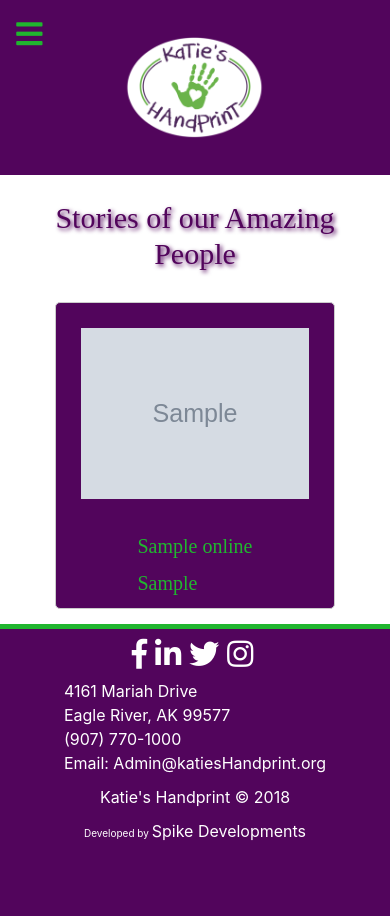
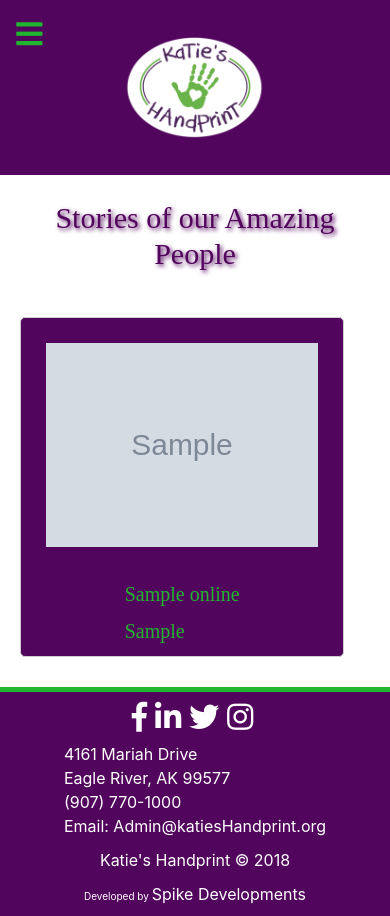
Before and after one commit to sgt-spike/khp, a PHP site: page /familystories.php?page=Gallery in a window 390 px wide. Before the commit the page ends 841 px from the top, so only its background shows below. Run offline with PHP 8.4, Linux system fonts and the light colour scheme; tables that the repository leaves empty or names only in its code hold one stand-in row (values such as "Sample post"); grey boxes marked "Sample" are stand-in pictures; some web fonts are replaced.

Commit message:
CSS fixes

```diff
--- a/css/main.css
+++ b/css/main.css
@@ -230,7 +230,7 @@ main.container-main #main-art p {
 }
 
 /* Styling for Family Stories Page */
-main.container-main #stories-ul {
+main.container-main .stories-ul {
   -ms-grid-row: 2;
   -ms-grid-row-span: 6;
   grid-row: 2/8;
@@ -242,23 +242,23 @@ main.container-main #stories-ul {
   padding: 0 50px;
 }
 
-main.container-main #stories-ul p.error {
+main.container-main .stories-ul p.error {
   color: red;
   font-size: 3rem;
   font-weight: 700;
 }
 
-main.container-main #stories-ul a:nth-child(even) {
+main.container-main .stories-ul a:nth-child(even) {
   padding: 25px;
 }
 
-main.container-main #stories-ul a {
+main.container-main .stories-ul a {
   text-decoration: none;
   cursor: pointer;
   cursor-padding: 25px;
 }
 
-main.container-main #stories-ul a li.gallery {
+main.container-main .stories-ul a li.gallery {
   display: -webkit-box;
   display: -ms-flexbox;
   display: flex;
@@ -274,12 +274,12 @@ main.container-main #stories-ul a li.gallery {
   list-style: none;
 }
 
-main.container-main #stories-ul a li.gallery:hover {
+main.container-main .stories-ul a li.gallery:hover {
   border: 1px solid #777;
   cursor: pointer;
 }
 
-main.container-main #stories-ul a li.gallery .img-main {
+main.container-main .stories-ul a li.gallery .img-main {
   width: 15%;
   height: 25%;
   padding: 25px;
@@ -288,18 +288,18 @@ main.container-main #stories-ul a li.gallery .img-main {
       align-self: center;
 }
 
-main.container-main #stories-ul a li.gallery div.desc {
+main.container-main .stories-ul a li.gallery div.desc {
   -ms-flex-item-align: center;
       -ms-grid-row-align: center;
       align-self: center;
 }
 
-main.container-main #stories-ul a li.gallery div.desc h2 {
+main.container-main .stories-ul a li.gallery div.desc h2 {
   margin: 0 0 25px 0;
   text-align: center;
 }
 
-main.container-main #stories-ul a li.gallery div.desc p {
+main.container-main .stories-ul a li.gallery div.desc p {
   text-align: left;
   font-size: 2rem;
   margin: 0;
--- a/css/main.sass
+++ b/css/main.sass
@@ -138,7 +138,7 @@ main.container-main
 
 /* Styling for Family Stories Page */
 main.container-main
-   #stories-ul
+   .stories-ul
       grid-row: 2/8
       @include justify-align-self_center
       padding: 0 50px
--- a/css/mobile.css
+++ b/css/mobile.css
@@ -158,28 +158,30 @@
     padding: inherit;
   }
   /* Main Family Stories page */
-  main.container-main #stories-h1 {
+  main.container-main .main-h1 {
     margin: 0;
   }
-  main.container-main #stories-ul a li.gallery {
+  main.container-main .stories-ul {
+    padding: 15px;
+  }
+  main.container-main .stories-ul a li.gallery {
     -webkit-box-orient: vertical;
     -webkit-box-direction: normal;
         -ms-flex-direction: column;
             flex-direction: column;
   }
-  main.container-main #stories-ul a li.gallery .img-main {
+  main.container-main .stories-ul a li.gallery .img-main {
     height: auto;
     width: 100%;
   }
-  main.container-main #stories-ul a li.gallery div.desc h2, main.container-main #stories-ul a li.gallery div.desc p {
+  main.container-main .stories-ul a li.gallery div.desc h2, main.container-main .stories-ul a li.gallery div.desc p {
     margin: 10px;
   }
-  /* Mobile Style for Nathan's page */
-  main.container-main article#art-nathan img.img-nathan {
-    max-width: 50%;
+  main.container-main div.slideshow-container {
+    max-width: 75%;
   }
-  main.container-main img#nathan3 {
-    max-width: 50%;
+  main.container-main div.story-article {
+    padding: 25px 25px;
   }
   /* Mobile Style for who we are */
   main.container-main article.whoweare-art {
--- a/css/mobile.sass
+++ b/css/mobile.sass
@@ -121,9 +121,10 @@
 
    /* Main Family Stories page */
    main.container-main
-      #stories-h1
+      .main-h1
          margin: 0
-      #stories-ul
+      .stories-ul
+         padding: 15px
          a
             li.gallery
                flex-direction: column
@@ -133,15 +134,12 @@
                div.desc
                   h2, p
                      margin: 10px
+      div.slideshow-container
+         max-width: 75%
+      div.story-article
+         padding: 25px 25px
 
 
-   /* Mobile Style for Nathan's page */
-   main.container-main
-      article#art-nathan
-         img.img-nathan
-            max-width: 50%
-      img#nathan3
-         max-width: 50%
    /* Mobile Style for who we are */
    main.container-main
       article.whoweare-art
--- a/php/header.php
+++ b/php/header.php
@@ -19,13 +19,13 @@
             <a class="nav-sidebar-item-a" href="index.php" id="sidebar-home" onclick="setActiveLink()">Home</a>
          </li>
          <li class="nav-sidebar-item" >
-            <a class="nav-sidebar-item-a" href="familystories.php?q=stories" id="sidebar-stories">Family Stories</a>
+            <a class="nav-sidebar-item-a" href="familystories.php?page=Gallery" id="sidebar-stories">Family Stories</a>
          </li>
          <li class="nav-sidebar-item" >
             <a class="nav-sidebar-item-a" href="ridewithus.php" id="sidebar-events">Events</a>
          </li>
          <li class="nav-sidebar-item with-sub">
-            <a class="nav-sidebar-item-a" href="whoweare.php?q=TheBoard" id="sidebar-us">Who We Are</a>
+            <a class="nav-sidebar-item-a" href="whoweare.php?page=Board" id="sidebar-us">Who We Are</a>
          </li>
          <li class="nav-sidebar-item" >
             <a class="nav-sidebar-item-a" href="sponsors.php"  id="sidebar-sponsors">Sponsors</a>
--- a/ridewithus.php
+++ b/ridewithus.php
@@ -3,10 +3,8 @@
    define('TITLE', $khp . 'Events');
    require 'php/header.php';
 ?>
-   <main>
-   <div id="0d8ca1ef-dffc-40c6-a16c-bcff48894e5c">
-    <script type="text/javascript" src="https://default.salsalabs.org/api/widget/template/95686a45-6adc-4c2d-8250-dd791bd165e0/?tId=0d8ca1ef-dffc-40c6-a16c-bcff48894e5c" ></script>
-</div>
+   <main class="container-main">
+      <div class="events-all"><h1>Events</h1><p>Coming Soon!</p></div>
    </main>
 <?php
    require 'php/footer.php';
```
Also changed, not shown: css/main.min.css, css/mobile.min.css, 2 other files.
